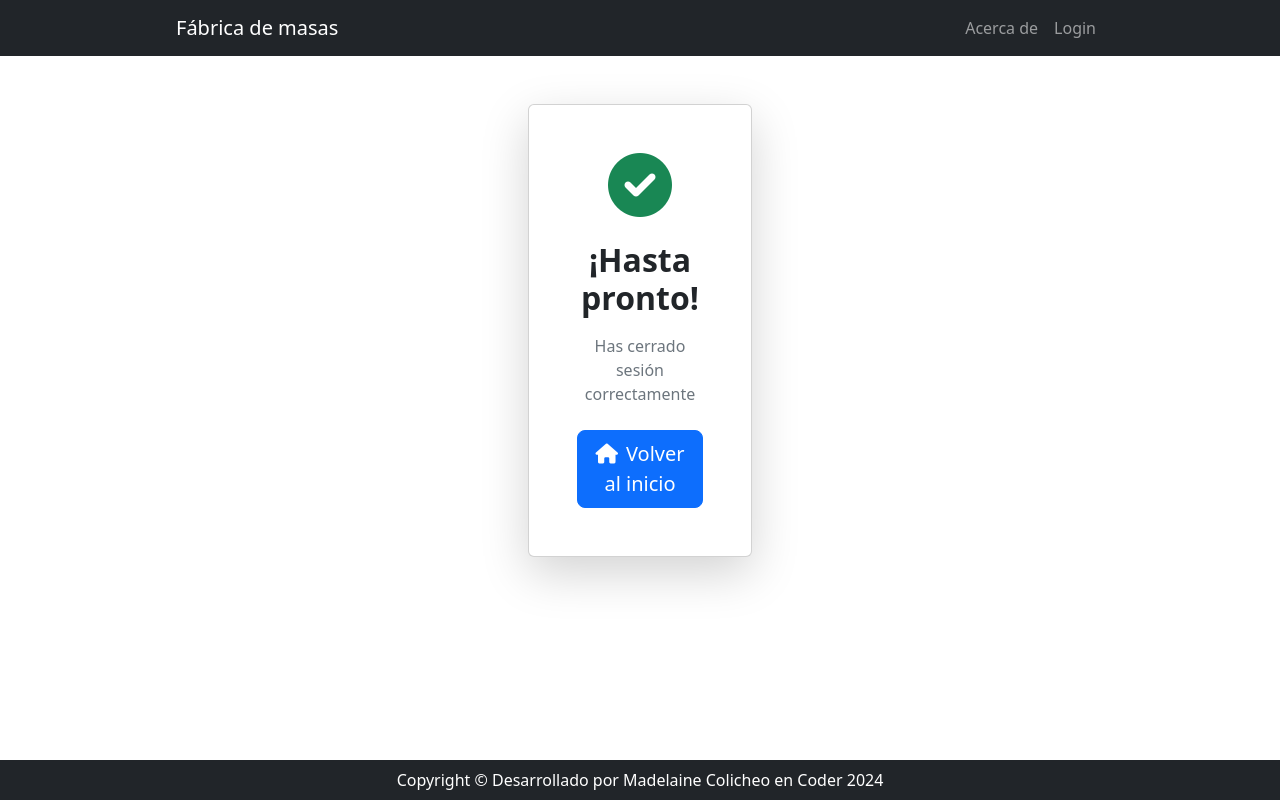
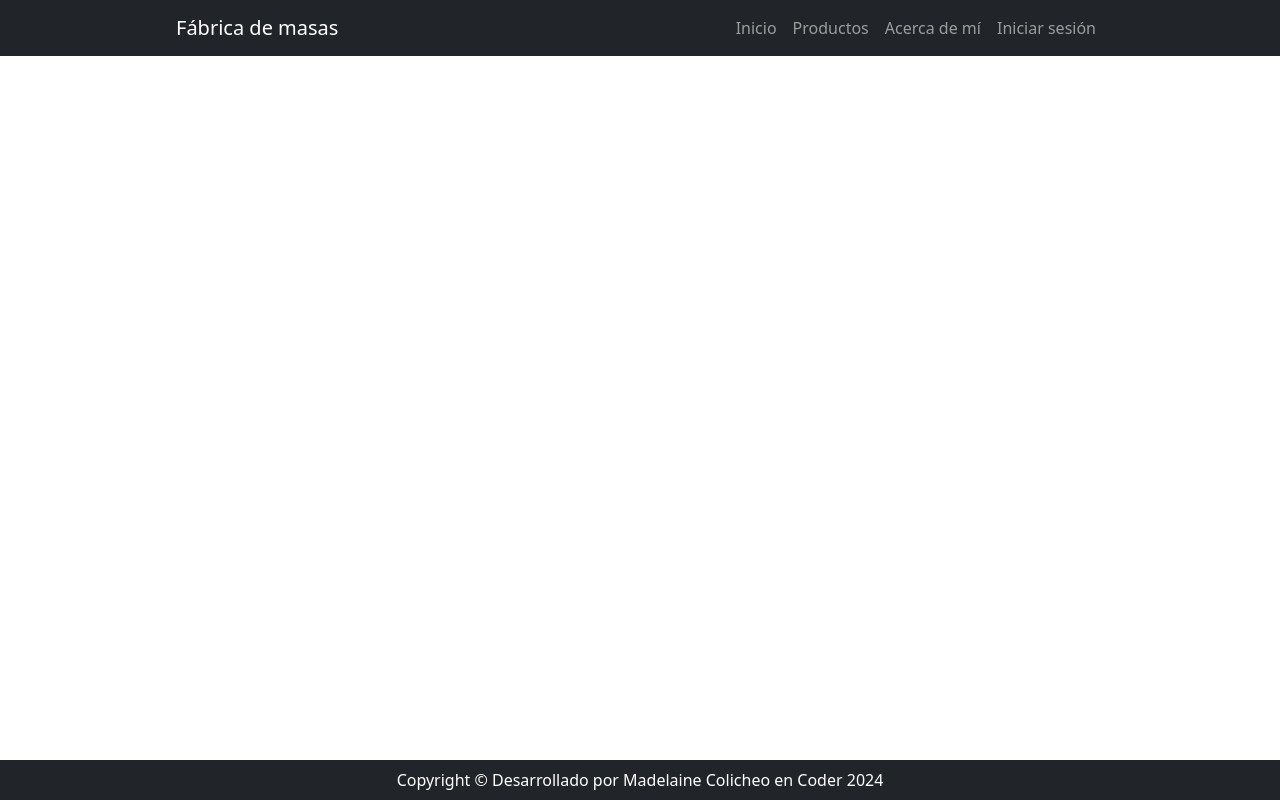
Before and after one commit to MadelaineColicheo/coder-Madelaine, a Django app: page /logout/ in a window 1280 px wide. Run offline with Django 5.2, Linux system fonts and the light colour scheme; some libraries are stand-ins or nearby versions.

Commit message:
Mostrando nuevamente productos

```diff
--- a/src/app/models.py
+++ b/src/app/models.py
@@ -48,7 +48,7 @@
     estado = models.CharField(max_length=50)
 
     def __str__(self):
-        return f"Pedido {self.id} - {self.cliente.nombre}"
+        return f"Pedido {self.id} - {self.cliente.nombre}" # type: ignore
 
 class DetallePedido(models.Model):
     pedido = models.ForeignKey(Pedido, on_delete=models.CASCADE)
@@ -57,4 +57,4 @@
     precio_unitario = models.DecimalField(max_digits=10, decimal_places=2)
 
     def __str__(self):
-        return f"{self.pedido.id} - {self.producto.nombre}"
+        return f"{self.pedido.id} - {self.producto.nombre}" # type: ignore
--- a/src/app/templates/app/base.html
+++ b/src/app/templates/app/base.html
@@ -35,7 +35,7 @@
         {% include 'app/componentes/footer.html' %}
         {% block script %}
             <script src="https://cdn.jsdelivr.net/npm/bootstrap@5.2.3/dist/js/bootstrap.bundle.min.js"></script>
-            <script src="{% static 'core/js/scripts.js' %}"></script>
+            <script src="{% static 'app/js/scripts.js' %}"></script>
         {% endblock script %}
     </body>
 </html>
--- a/src/app/templates/app/componentes/navbar.html
+++ b/src/app/templates/app/componentes/navbar.html
@@ -1,25 +1,24 @@
+
+{% load static %}
 <nav class="navbar navbar-expand-lg navbar-dark bg-dark">
     <div class="container px-5">
-        <a class="navbar-brand" href="#!">Fábrica de masas</a>
+        <a class="navbar-brand" href="{% url 'app:index' %}">Fábrica de masas</a>
         <button class="navbar-toggler" type="button" data-bs-toggle="collapse" data-bs-target="#navbarSupportedContent" aria-controls="navbarSupportedContent" aria-expanded="false" aria-label="Toggle navigation"><span class="navbar-toggler-icon"></span></button>
         <div class="collapse navbar-collapse" id="navbarSupportedContent">
             <ul class="navbar-nav ms-auto mb-2 mb-lg-0">
+                <li class="nav-item"><a class="nav-link" href="{% url 'app:index' %}">Inicio</a></li>
+                <li class="nav-item"><a class="nav-link" href="{% url 'app:productos' %}">Productos</a></li>
+                <li class="nav-item"><a class="nav-link" href="{% url 'app:about' %}">Acerca de mí</a></li>
                 {% if user.is_authenticated %}
-                    <li class="nav-item"><a class="nav-link" href="{% url 'app:index' %}">Inicio</a></li>
-                    <li class="nav-item"><a class="nav-link" href="{% url 'app:productos' %}">Productos</a></li>
-                    <li class="nav-item"><a class="nav-link" href="{% url 'app:about' %}">Acerca de mí</a></li>
                     <li class="nav-item">
-                        <form action="{% url 'app:login' %}" method="post">
+                        <form action="{% url 'app:logout' %}" method="post" style="display: inline;">
                             {% csrf_token %}
-                            <button class="nav-link btn btn-link" type="submit">Login</button>
+                            <button class="nav-link btn btn-link" type="submit" >Cerrar sesión</button>
                         </form>
                     </li>
-
                 {% else %}
-                    <li class="nav-item"><a class="nav-link" href="{% url 'app:about' %}">Acerca de </a></li>
-                    <li class="nav-item"><a class="nav-link" href="{% url 'app:login' %}">Login</a></li>
+                    <li class="nav-item"><a class="nav-link" href="{% url 'app:login' %}">Iniciar sesión</a></li>
                 {% endif %}
-
             </ul>
         </div>
     </div>
--- a/src/app/templates/app/logout.html
+++ b/src/app/templates/app/logout.html
@@ -1,29 +1 @@
 {% extends 'app/base.html' %}
-
-{% block content %}
-    <div class="container py-5">
-        <div class="row justify-content-center">
-            <div class="col-md-6 col-lg-4">
-                <div class="card shadow-lg text-center">
-                    <div class="card-body p-5">
-                        <div class="mb-4">
-                            <i class="fas fa-check-circle text-success fa-4x"></i>
-                        </div>
-                        <h2 class="fw-bold mb-3">¡Hasta pronto!</h2>
-                        <p class="text-muted mb-4">Has cerrado sesión correctamente</p>
-                        <div class="d-grid">
-                            <a href="{% url 'app:index' %}" class="btn btn-primary btn-lg">
-                                <i class="fas fa-home me-2"></i>Volver al inicio
-                            </a>
-                        </div>
-                    </div>
-                </div>
-            </div>
-        </div>
-    </div>
-{% endblock content %}
-
-{% block extra_head %}
-    <!-- Font Awesome -->
-    <link href="https://cdnjs.cloudflare.com/ajax/libs/font-awesome/6.0.0/css/all.min.css" rel="stylesheet">
-{% endblock extra_head %}
--- a/src/app/templates/app/producto_form.html
+++ b/src/app/templates/app/producto_form.html
@@ -1,5 +1,3 @@
-<!-- app/templates/app/producto_form.html -->
-
 {% extends 'app/base.html' %}
 
 {% load static %}
--- a/src/app/urls.py
+++ b/src/app/urls.py
@@ -1,7 +1,8 @@
 # app/urls.py
 from django.urls import path
 from . import views
-from .views import ProductoUpdateView
+
+
 
 
 app_name = 'app'  # Nombre de la aplicación para referencias en las URLs / Deberia llamarse core
@@ -19,7 +20,3 @@
     path('clientes/', views.clientes, name='clientes'),  # URL para la vista de clientes
     path('pedido/<int:id>/', views.pedido_detalle, name='pedido_detalle'),  # URL para el detalle de un pedido específico
 ]
-
-urlpatterns += [
-    path('producto/<int:pk>/editar/', ProductoUpdateView.as_view(), name='producto_editar'),
-]
--- a/src/app/views.py
+++ b/src/app/views.py
@@ -9,20 +9,6 @@
 from django.contrib.auth.decorators import login_required
 from django.views.generic.edit import UpdateView
 
-class CustomLoginView(LoginView):
-    template_name = 'app/login.html'
-    form_class = LoginForm
-    redirect_authenticated_user = True
-
-class CustomLogoutView(LogoutView):
-    next_page = reverse_lazy('app:login')
-
-@method_decorator(login_required, name='dispatch')
-class ProductoUpdateView(UpdateView):
-    model = Producto
-    fields = ['nombre', 'descripcion', 'precio', 'disponibilidad', 'imagen']
-    template_name = 'app/producto_form.html'
-    success_url = reverse_lazy('app:productos')
 
 def index(request):
     return render(request, 'app/index.html')
--- a/src/config/urls.py
+++ b/src/config/urls.py
@@ -21,6 +21,8 @@
 from django.contrib import admin
 from django.urls import path, include
 
+name = 'app'
+
 urlpatterns = [
     path('admin/', admin.site.urls),
     path('', include('app.urls', namespace='app')),
```
Also changed, not shown: src/app/forms.py (+4 -31 lines), src/app/templates/app/about.html (+17 -0 lines), src/app/templates/app/login.html (deleted, +0 -55 lines), src/app/templates/app/register.html (added, +63 -0 lines).
